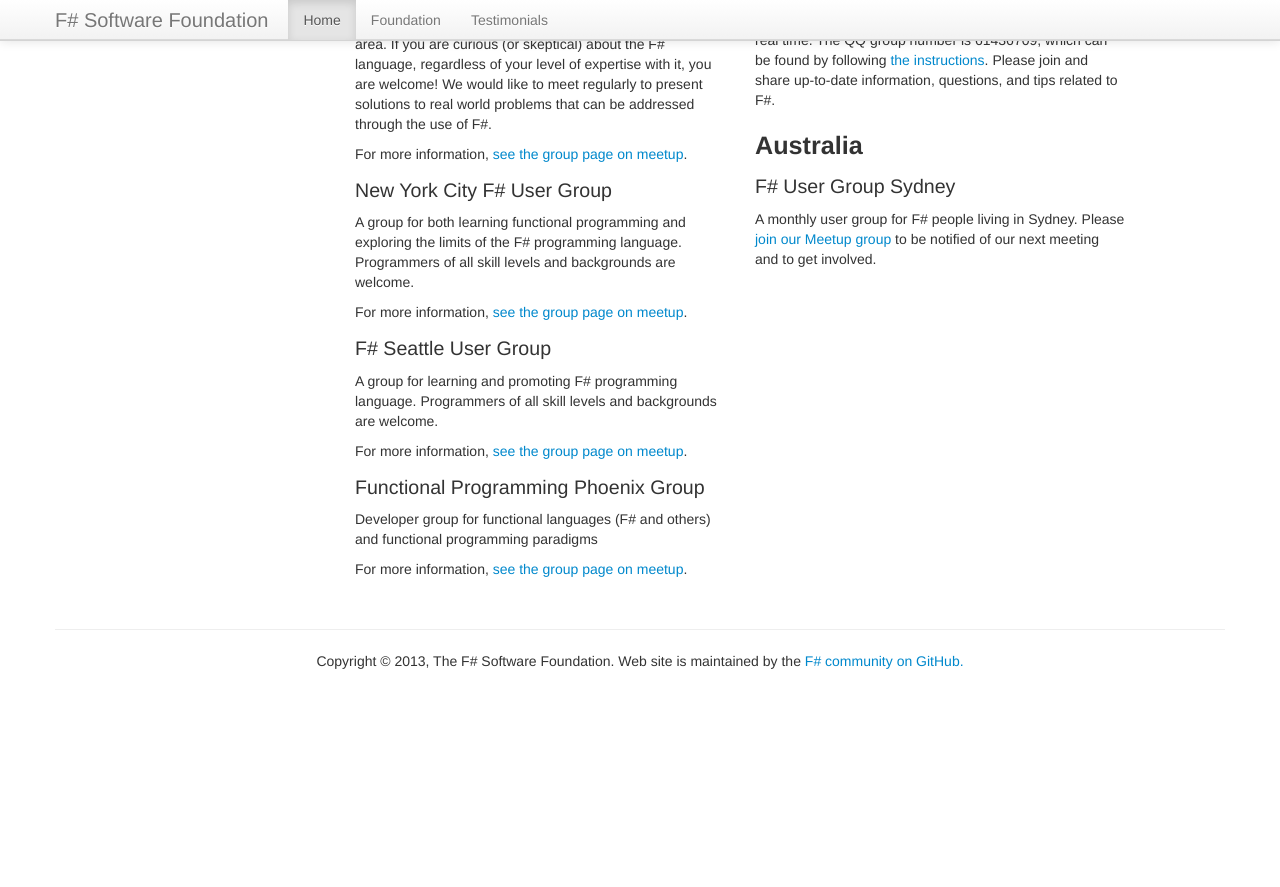
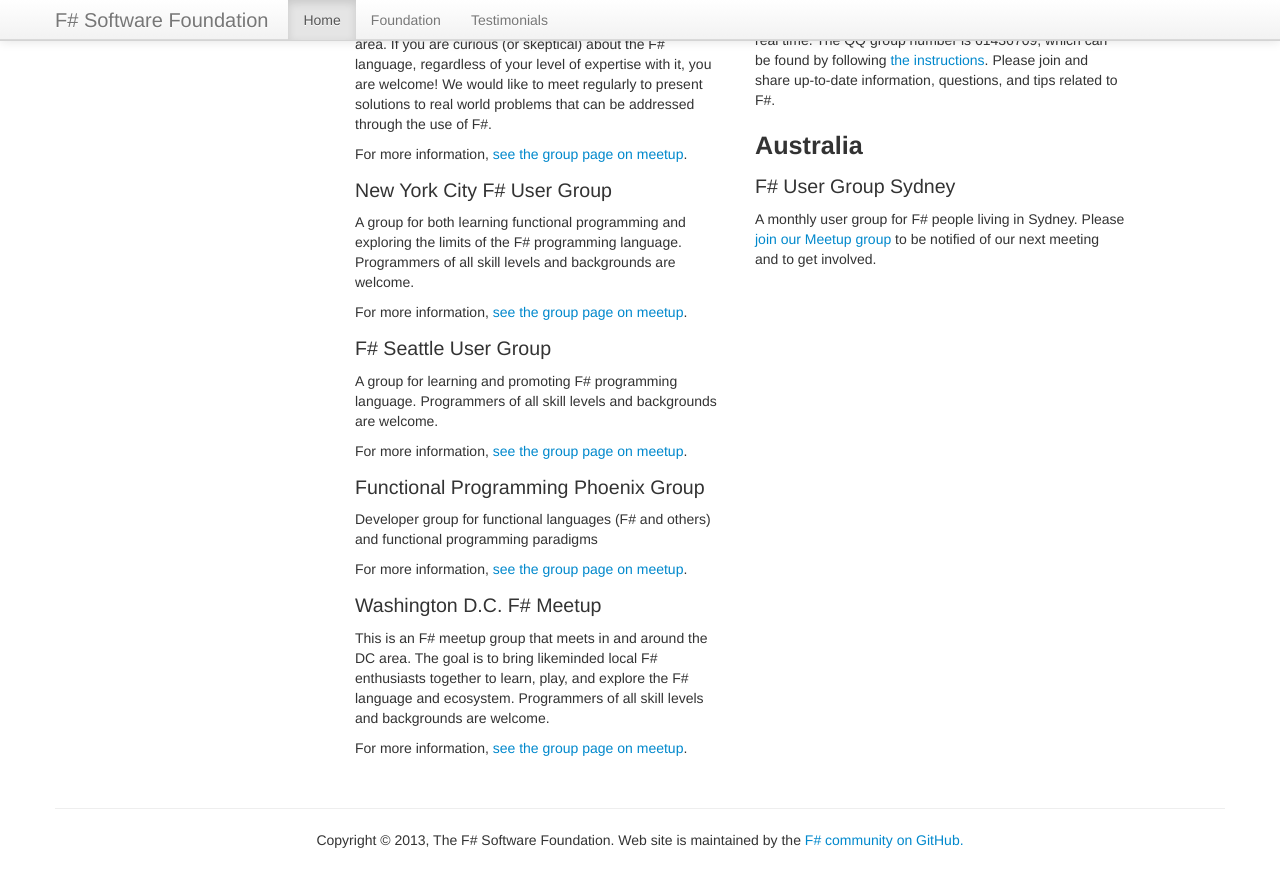
Before and after one commit to fsharp/fsharp.org, a Jekyll site: the page built from groups/index.html, in a window 1280 px wide and 900 px high, scrolled down 1635 px. Shown: the top 887 px of the window. Built offline with Jekyll 4.4.1, drawn with Linux system fonts in a browser that asks for light colours; nearby versions of some CDN libraries; some web fonts are replaced; comment, search, counter and statistics services are not loaded; before the commit the page ends 2356 px from its top, so only the background shows below that.

Commit message:
Add DC-F# Meetup

```diff
--- a/groups/index.html
+++ b/groups/index.html
@@ -59,6 +59,10 @@
         <h3>Functional Programming Phoenix Group</h3>
         <p>Developer group for functional languages (F# and others) and functional programming paradigms</p>
         <p>For more information, <a href="http://www.meetup.com/FuncPhx/">see the group page on meetup</a>.</p>
+
+        <h3>Washington D.C. F# Meetup</h3>
+        <p>This is an F# meetup group that meets in and around the DC area. The goal is to bring likeminded local F# enthusiasts together to learn, play, and explore the F# language and ecosystem. Programmers of all skill levels and backgrounds are welcome.</p>
+        <p>For more information, <a href="http://www.meetup.com/DC-fsharp/">see the group page on meetup</a>.</p>
       </div>
       <div class="span4">
         <h2>Europe</h2>
```
